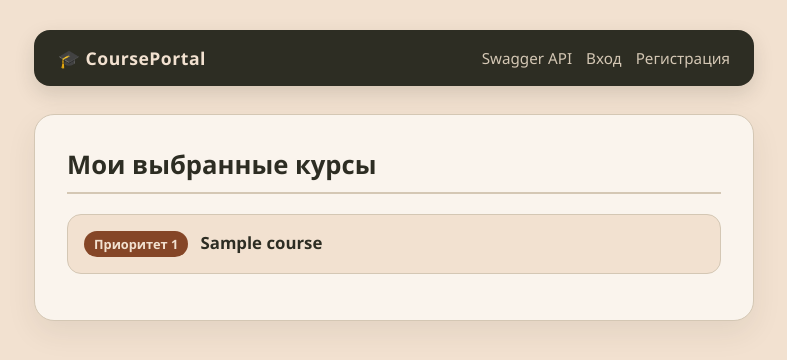
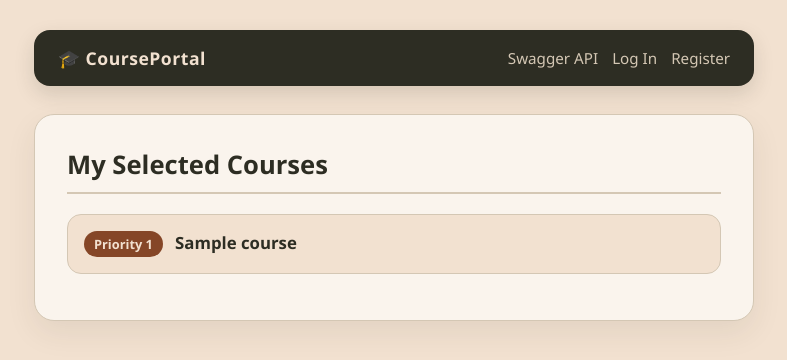
Before and after one commit to vzopoiom-pixel/django-course-enrollment-api, a Django app: template first/templates/dashboard.html in a window 1280 px wide. Shown: the top 360 px of the page, without its empty margins (246-1033 px from the left). Run offline with Django 5.2, Linux system fonts and the light colour scheme; the template is opened without the code that fills it: values that come from a table or form of the project are taken from there, others are empty; tables that the repository leaves empty hold one stand-in row (values such as "Sample post"); parts of the project's set-up code (start-up, migrations or seed data) failed here and were passed over.

Commit message:
Translate UI, models, and Swagger docs to English

```diff
--- a/R59/settings.py
+++ b/R59/settings.py
@@ -26,7 +26,7 @@ REST_FRAMEWORK = {
 
 SPECTACULAR_SETTINGS = {
     'TITLE': 'Course Enrollment API',
-    'DESCRIPTION': 'API для регистрации студентов и управления записью на курсы с приоритетами',
+    'DESCRIPTION': 'API for student registration and priority-based course enrollment management',
     'VERSION': '1.0.0',
 }
 
--- a/first/models.py
+++ b/first/models.py
@@ -4,7 +4,7 @@ from django.core.validators import MinValueValidator, MaxValueValidator, RegexVa
 
 
 class Course(models.Model):
-    title = models.CharField(max_length=100, verbose_name="Назва курсу")
+    title = models.CharField(max_length=100, verbose_name="Course Title")
 
     def __str__(self):
         return self.title
@@ -14,13 +14,13 @@ class StudentProfile(models.Model):
     user = models.OneToOneField(User, on_delete=models.CASCADE, related_name='profile')
     age = models.PositiveIntegerField(
         validators=[MinValueValidator(12), MaxValueValidator(18)],
-        verbose_name="Вік"
+        verbose_name="Age"
     )
     phone_regex = RegexValidator(
         regex=r'^\+380\d{9}$',
-        message="Телефон має бути у форматі: '+380XXXXXXXXX'."
+        message="Phone number must be in the format: '+380XXXXXXXXX'."
     )
-    phone = models.CharField(validators=[phone_regex], max_length=13, verbose_name="Телефон")
+    phone = models.CharField(validators=[phone_regex], max_length=13, verbose_name="Phone")
 
     def __str__(self):
         return f"{self.user.first_name} {self.user.last_name} ({self.user.username})"
@@ -28,13 +28,13 @@ class StudentProfile(models.Model):
 
 class Enrollment(models.Model):
     PRIORITY_CHOICES = [
-        (1, '1 (Найвищий)'),
-        (2, '2 (Середній)'),
-        (3, '3 (Низький)'),
+        (1, '1 (Highest)'),
+        (2, '2 (Medium)'),
+        (3, '3 (Lowest)'),
     ]
     student = models.ForeignKey(StudentProfile, on_delete=models.CASCADE, related_name='enrollments')
-    course = models.ForeignKey(Course, on_delete=models.CASCADE, verbose_name="Курс")
-    priority = models.IntegerField(choices=PRIORITY_CHOICES, verbose_name="Пріоритет")
+    course = models.ForeignKey(Course, on_delete=models.CASCADE, verbose_name="Course")
+    priority = models.IntegerField(choices=PRIORITY_CHOICES, verbose_name="Priority")
 
     class Meta:
         ordering = ['priority']
--- a/first/serializer.py
+++ b/first/serializer.py
@@ -35,6 +35,6 @@ class EnrollmentWriteSerializer(serializers.ModelSerializer):
             UniqueTogetherValidator(
                 queryset=Enrollment.objects.all(),
                 fields=['student', 'course'],
-                message="Этот студент уже записан на данный курс."
+                message="This student is already enrolled in this course."
             )
         ]
--- a/first/templates/base.html
+++ b/first/templates/base.html
@@ -190,15 +190,15 @@
         <nav>
             <a href="/api/docs/" target="_blank">Swagger API</a>
             {% if user.is_authenticated %}
-                <a href="{% url 'dashboard' %}">Курсы</a>
-                <a href="{% url 'profile' %}">Профиль</a>
+                <a href="{% url 'dashboard' %}">Courses</a>
+                <a href="{% url 'profile' %}">Profile</a>
                 <form action="{% url 'logout' %}" method="post" style="display:inline;">
                     {% csrf_token %}
-                    <button type="submit" class="btn-link">Выйти</button>
+                    <button type="submit" class="btn-link">Log Out</button>
                 </form>
             {% else %}
-                <a href="{% url 'login' %}">Вход</a>
-                <a href="{% url 'register' %}">Регистрация</a>
+                <a href="{% url 'login' %}">Log In</a>
+                <a href="{% url 'register' %}">Register</a>
             {% endif %}
         </nav>
     </header>
--- a/first/templates/dashboard.html
+++ b/first/templates/dashboard.html
@@ -1,20 +1,20 @@
 {% extends 'base.html' %}
 
-{% block title %}Мои курсы{% endblock %}
+{% block title %}My Courses{% endblock %}
 
 {% block content %}
-    <h2>Мои выбранные курсы</h2>
+    <h2>My Selected Courses</h2>
 
     {% for item in enrollments %}
         <div class="course-card" style="display: flex; justify-content: space-between; align-items: center;">
             <div>
                 <span class="badge {% if item.priority == 1 %}badge-top{% endif %}">
-                    Приоритет {{ item.priority }}
+                    Priority {{ item.priority }}
                 </span>
                 <strong style="font-size: 1.05rem;">{{ item.course.title }}</strong>
             </div>
         </div>
     {% empty %}
-        <p style="color: var(--olive);">Курсы пока не выбраны.</p>
+        <p style="color: var(--olive);">No courses selected yet.</p>
     {% endfor %}
 {% endblock %}
```
Also changed, not shown: first/forms.py (+11 -11 lines), first/templates/login.html (+4 -4 lines), first/templates/profile.html (+7 -7 lines), first/templates/register.html (+4 -4 lines), first/migrations/0005_alter_course_title_alter_enrollment_course_and_more.py (added).
